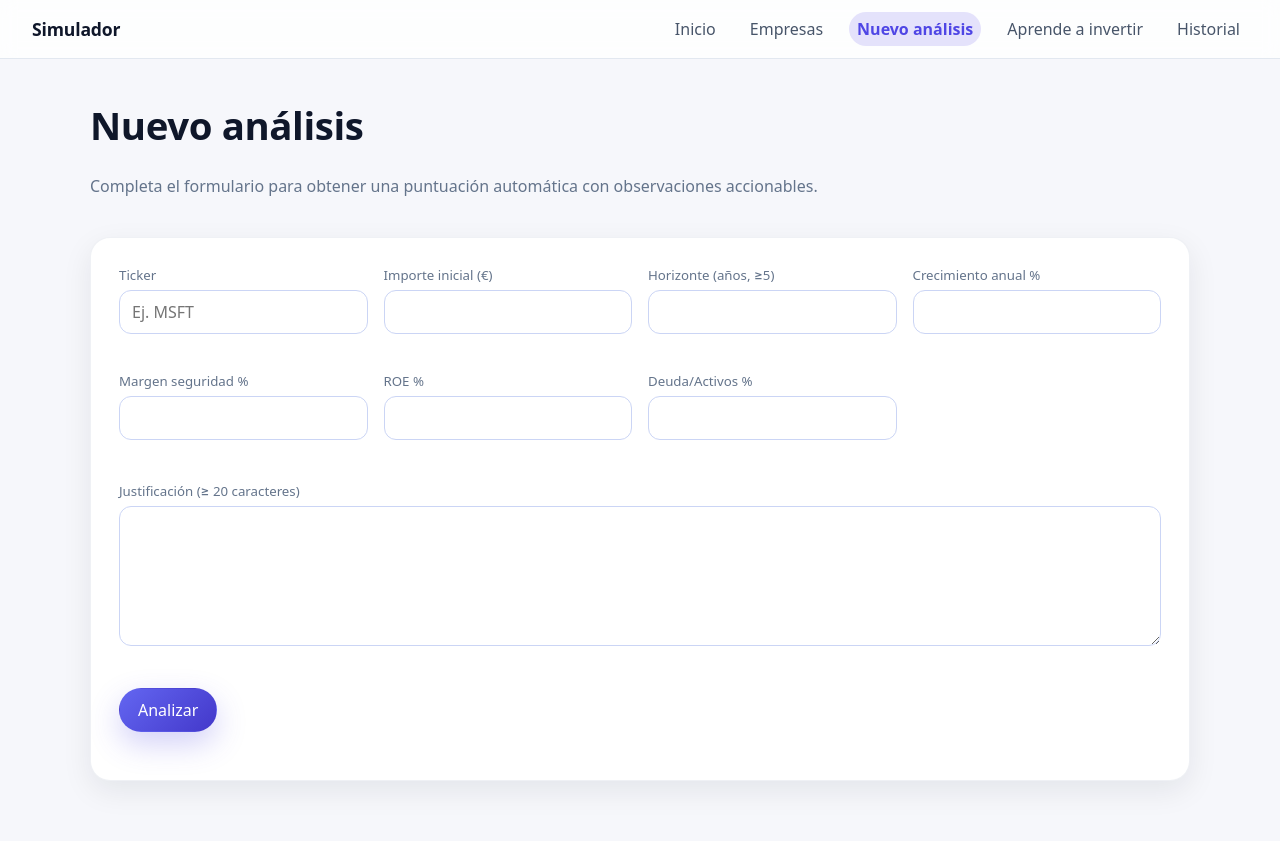
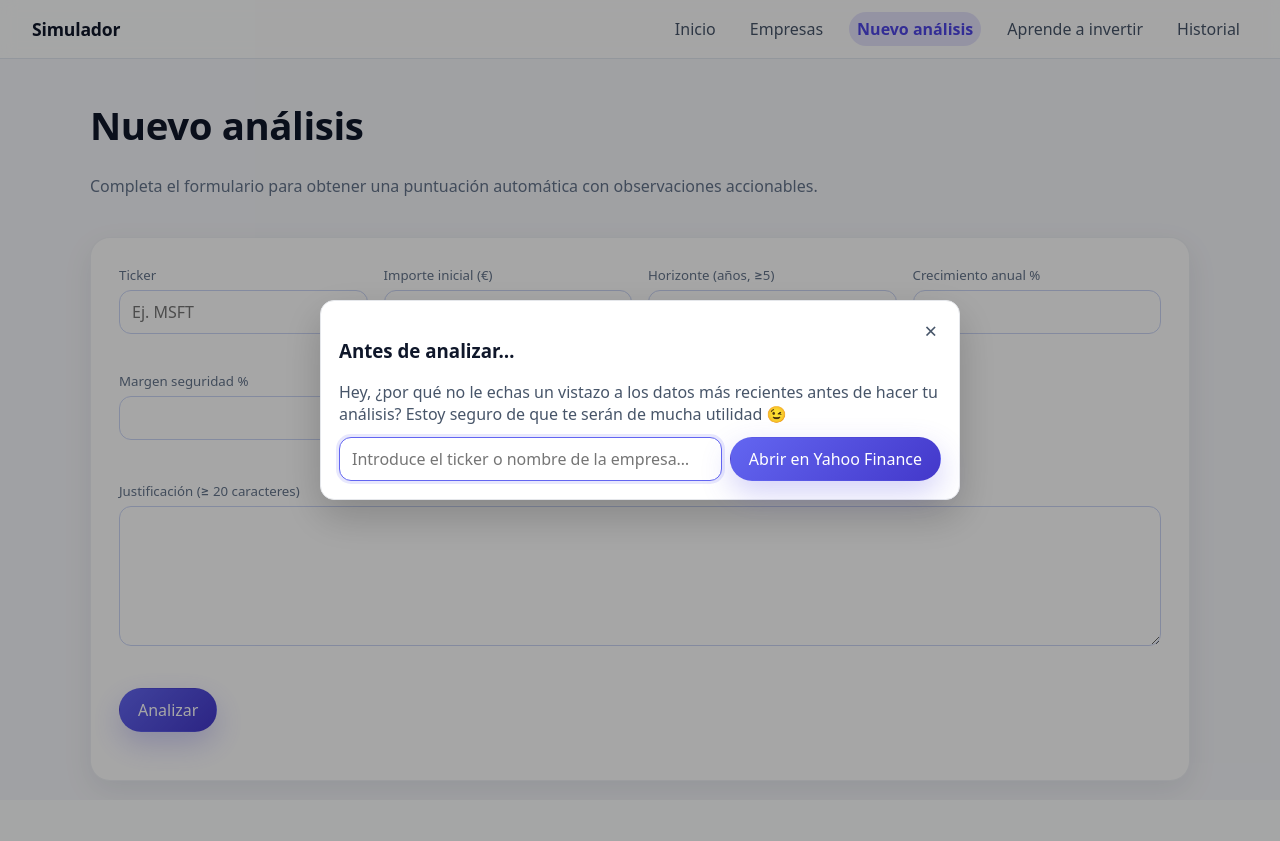
Before and after one commit to sanlaja/tfg-web-ci-python, a Flask app: page /nuevo-analisis in a window 1280 px wide. After the commit the page ends 785 px from the top, so only its background shows below. Run offline with Flask 3, Linux system fonts and the light colour scheme.

Commit message:
feat(ui): popup informativo en nuevo análisis con enlace dinámico a Yahoo Finance

```diff
--- a/app/static/app.js
+++ b/app/static/app.js
@@ -291,6 +291,44 @@ function renderObservaciones(list) {
       return `<span class="pill ${cls}">${o.msg}</span>`;
     })
     .join("");
+}
+
+// === Precheck Yahoo Finance: helpers ===
+function precheckYahooUrl(q) {
+  const val = (q || "").trim();
+  if (!val) return null;
+  const isTicker = /^[A-Za-z.\-]{1,10}$/.test(val);
+  return isTicker
+    ? `https://finance.yahoo.com/quote/${encodeURIComponent(val.toUpperCase())}`
+    : `https://finance.yahoo.com/lookup?s=${encodeURIComponent(val)}`;
+}
+
+function openYahooFor(q) {
+  const url = precheckYahooUrl(q);
+  if (!url) return;
+  window.open(url, "_blank", "noopener");
+}
+
+function bindPrecheckModal() {
+  const modal = document.getElementById("precheck-modal");
+  const closeBtn = document.getElementById("precheck-close");
+  const openBtn = document.getElementById("precheck-open");
+  const input = document.getElementById("precheck-q");
+  if (!modal || !closeBtn || !openBtn || !input) return;
+
+  modal.setAttribute("aria-hidden", "false");
+  setTimeout(() => input.focus(), 50);
+
+  closeBtn.addEventListener("click", () => modal.setAttribute("aria-hidden", "true"));
+  modal.addEventListener("click", (e) => {
+    if (e.target === modal) modal.setAttribute("aria-hidden", "true");
+  });
+
+  openBtn.addEventListener("click", () => openYahooFor(input.value));
+
+  input.addEventListener("keydown", (e) => {
+    if (e.key === "Enter") openYahooFor(input.value);
+  });
 }
 
 /**
@@ -752,6 +790,8 @@ document.addEventListener("DOMContentLoaded", async () => {
   }
   if (hasAnalisis) {
     bindAnalisisForm();
+    // 👇 Mostrar y enlazar el popup de Yahoo Finance
+    bindPrecheckModal();
   }
   if (hasHistorial) {
     bindHistorial();
--- a/app/static/estilos.css
+++ b/app/static/estilos.css
@@ -442,6 +442,59 @@ mark.hl {
   }
 }
 
+/* === Precheck Yahoo Finance (solo /nuevo-analisis) === */
+.precheck-backdrop {
+  position: fixed;
+  inset: 0;
+  background: rgba(0, 0, 0, 0.35);
+  display: none;
+  align-items: center;
+  justify-content: center;
+  z-index: 9998;
+}
+
+.precheck-backdrop[aria-hidden="false"] {
+  display: flex;
+}
+
+.precheck-dialog {
+  background: #fff;
+  width: min(640px, 92%);
+  border-radius: 14px;
+  box-shadow: 0 16px 40px rgba(0, 0, 0, 0.2);
+  padding: 18px;
+  position: relative;
+  border: 1px solid #e5e7eb;
+}
+
+.precheck-close {
+  position: absolute;
+  top: 8px;
+  right: 10px;
+  border: none;
+  background: transparent;
+  font-size: 22px;
+  line-height: 1;
+  cursor: pointer;
+  color: #475569;
+}
+
+.precheck-text {
+  color: var(--muted);
+  margin: 8px 0 12px;
+}
+
+.precheck-row {
+  display: flex;
+  gap: 8px;
+  align-items: center;
+}
+
+#precheck-q {
+  flex: 1 1 auto;
+  padding: 10px 12px;
+}
+
 .modal-backdrop {
   position: fixed;
   inset: 0;
--- a/app/templates/analisis.html
+++ b/app/templates/analisis.html
@@ -72,4 +72,20 @@
     <div id="anl-observaciones" class="chips" aria-live="polite"></div>
   </div>
 </section>
+
+<!-- Popup Precheck Yahoo Finance -->
+<div class="precheck-backdrop" id="precheck-modal" aria-hidden="true">
+  <div class="precheck-dialog" role="dialog" aria-modal="true" aria-labelledby="precheck-title">
+    <button class="precheck-close" id="precheck-close" aria-label="Cerrar">&times;</button>
+    <h3 id="precheck-title">Antes de analizar…</h3>
+    <p class="precheck-text">
+      Hey, ¿por qué no le echas un vistazo a los datos más recientes antes de hacer tu análisis?
+      Estoy seguro de que te serán de mucha utilidad 😉
+    </p>
+    <div class="precheck-row">
+      <input id="precheck-q" type="text" placeholder="Introduce el ticker o nombre de la empresa…" />
+      <button id="precheck-open" class="btn btn-primary">Abrir en Yahoo Finance</button>
+    </div>
+  </div>
+</div>
 {% endblock %}
```
